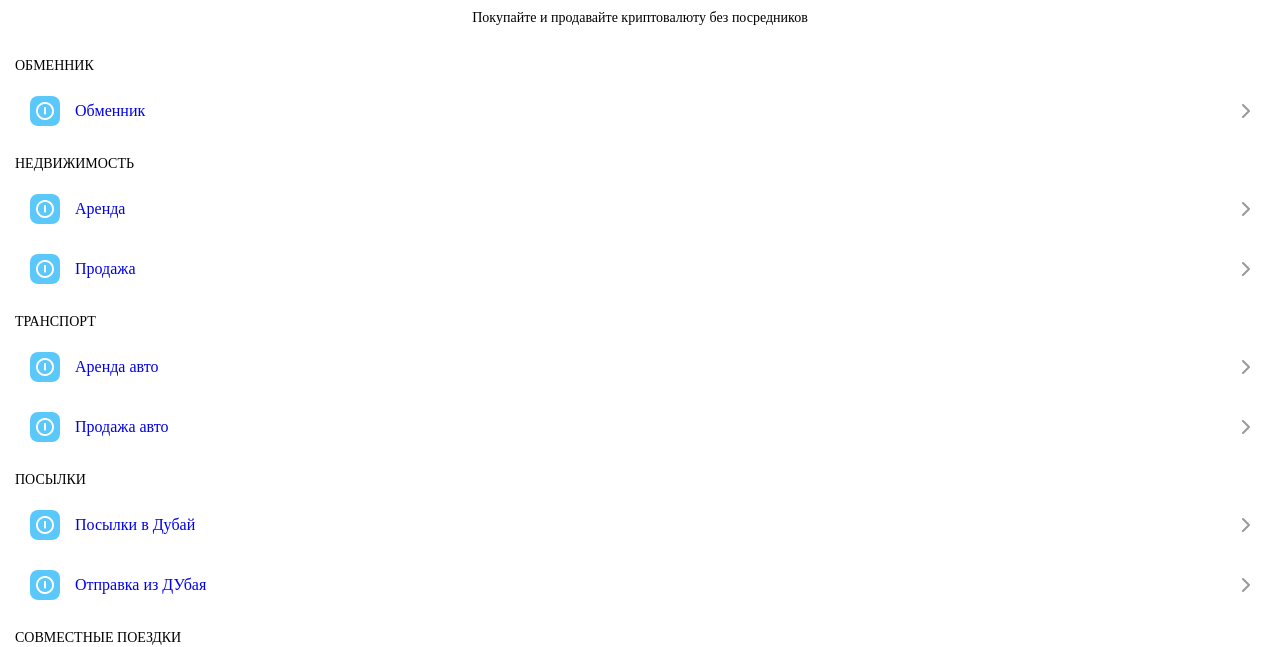
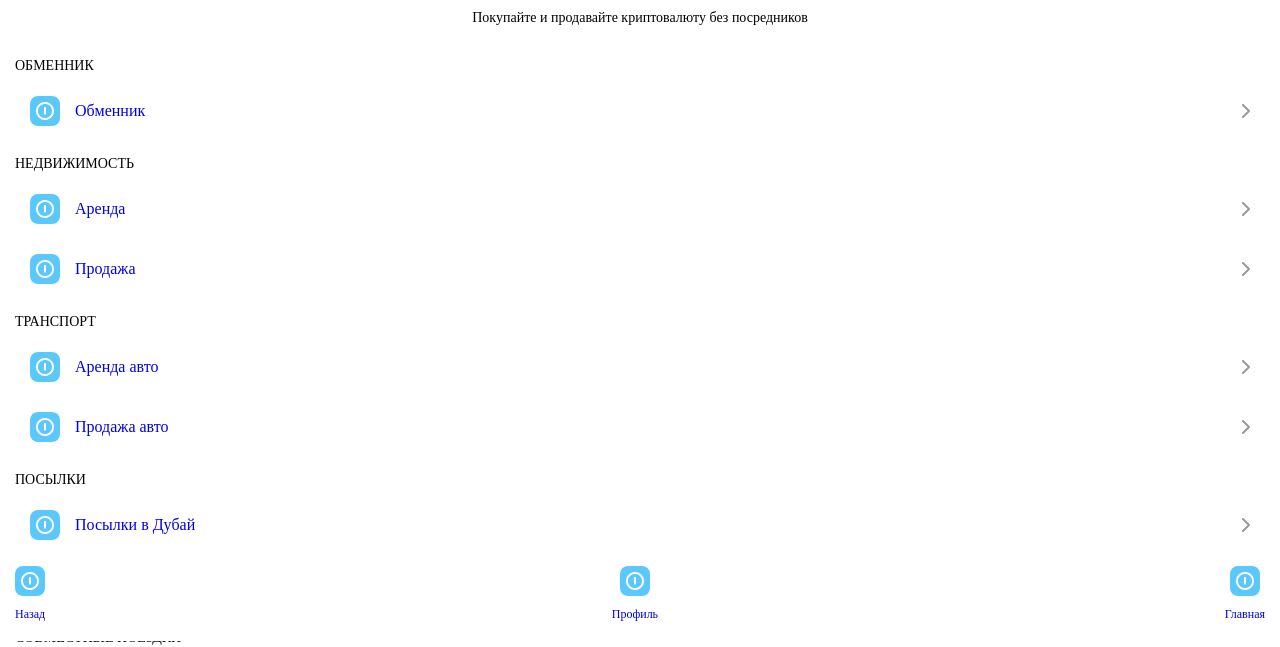
Before and after one commit to xioloix/hellaim.github.io, a plain HTML site: page index.html in a window 1280 px wide. Shown: the part 159-806 px from the top of the page. Drawn offline with Linux system fonts and the light colour scheme; a script that the page names is missing; a web font is replaced by a local one.

Commit message:
Add files via upload

```diff
--- a/css/styles.css
+++ b/css/styles.css
@@ -46,6 +46,7 @@ h1 {
 
 .app-wrapper {
     position: relative;
+    padding-bottom: 90px;
 }
 
 .container {
@@ -161,3 +162,34 @@ h1 {
     width: 100%;
     background-color: var(--tg-theme-secondary-bg-color);
 }
+
+.bottom-navbar {
+    display: flex;
+    justify-content: space-between;
+    position: fixed;
+    bottom: 0;
+    left: 0;
+    right: 0;
+    background-color: var(--tg-theme-bg-color);
+    padding: 15px;
+    border-top: 1px solid var(--tg-theme-hint-color);
+    background-color: #fff;
+    height: 90px;
+}
+
+.bottom-navbar-item {
+    text-decoration: none;
+    display: flex;
+    flex-direction: column;
+    text-align: center;
+}
+
+.bottom-navbar-item .img-cont {
+    margin-bottom: 7px;
+}
+
+.bottom-navbar-item .title {
+    font-family: var(--font-family-regular);
+    font-size: 12px;
+    color: var(--tg-theme-link-color);
+}
--- a/index.html
+++ b/index.html
@@ -53,13 +53,13 @@
                         <a href="" class="main-navi-link">
                             <div class="img-cont"><img src="img/placeholder.png"></div>
                             <div class="text">
-                               Аренда авто
+                                Аренда авто
                             </div>
                         </a>
                         <a href="" class="main-navi-link">
                             <div class="img-cont"><img src="img/placeholder.png"></div>
                             <div class="text">
-                               Продажа авто
+                                Продажа авто
                             </div>
                         </a>
                     </div>
@@ -133,6 +133,26 @@
                 </div>
             </div>
         </div>
+        <div class="bottom-navbar">
+            <a href="#" class="bottom-navbar-item">
+                <div class="img-cont">
+                    <img src="img/placeholder.png">
+                </div>
+                <div class="title">Назад</div>
+            </a>
+            <a href="#" class="bottom-navbar-item">
+                <div class="img-cont">
+                    <img src="img/placeholder.png">
+                </div>
+                <div class="title">Профиль</div>
+            </a>
+            <a href="#" class="bottom-navbar-item">
+                <div class="img-cont">
+                    <img src="img/placeholder.png">
+                </div>
+                <div class="title">Главная</div>
+            </a>
+        </div>
     </div>
 </body>
 
```
